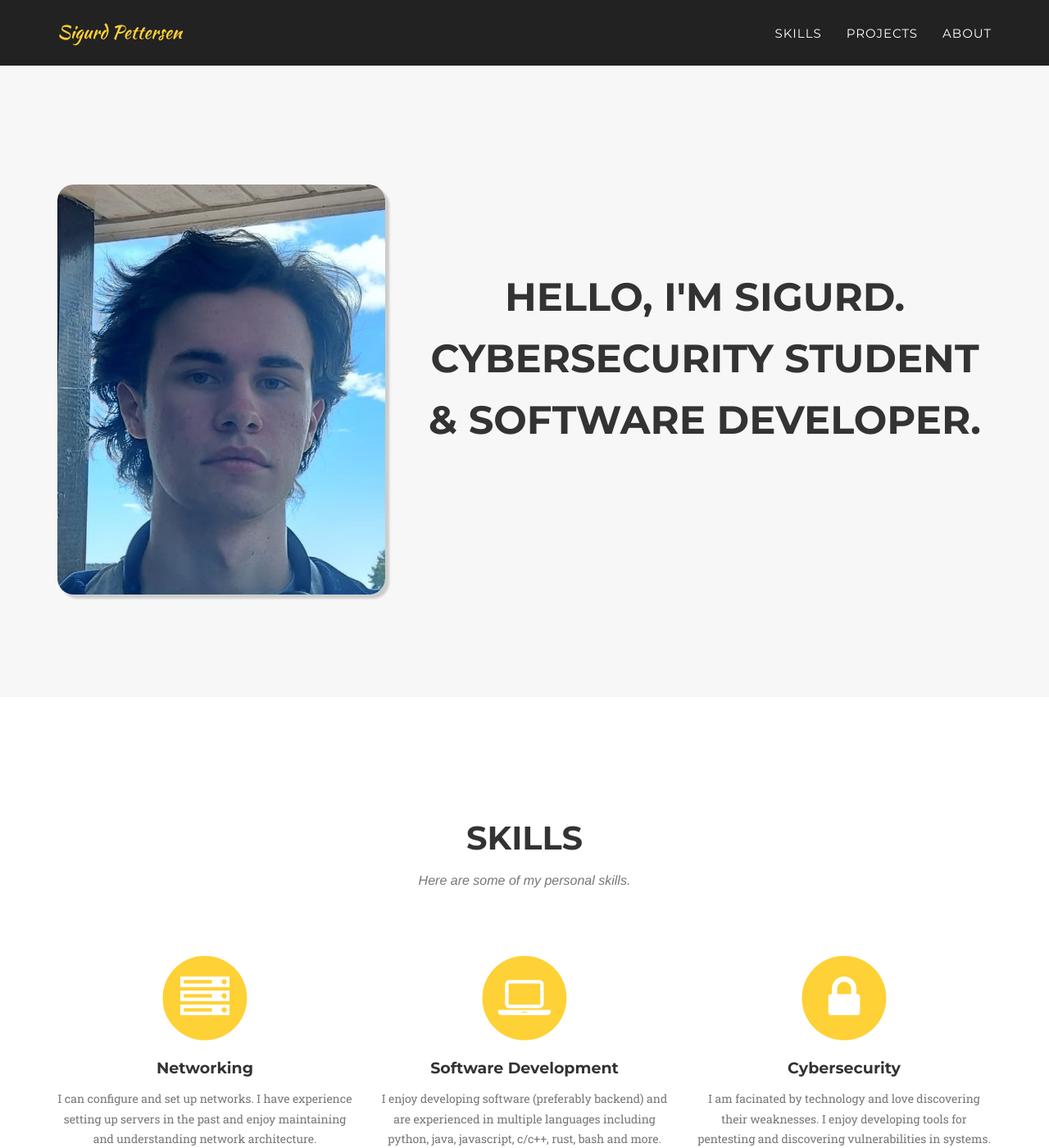
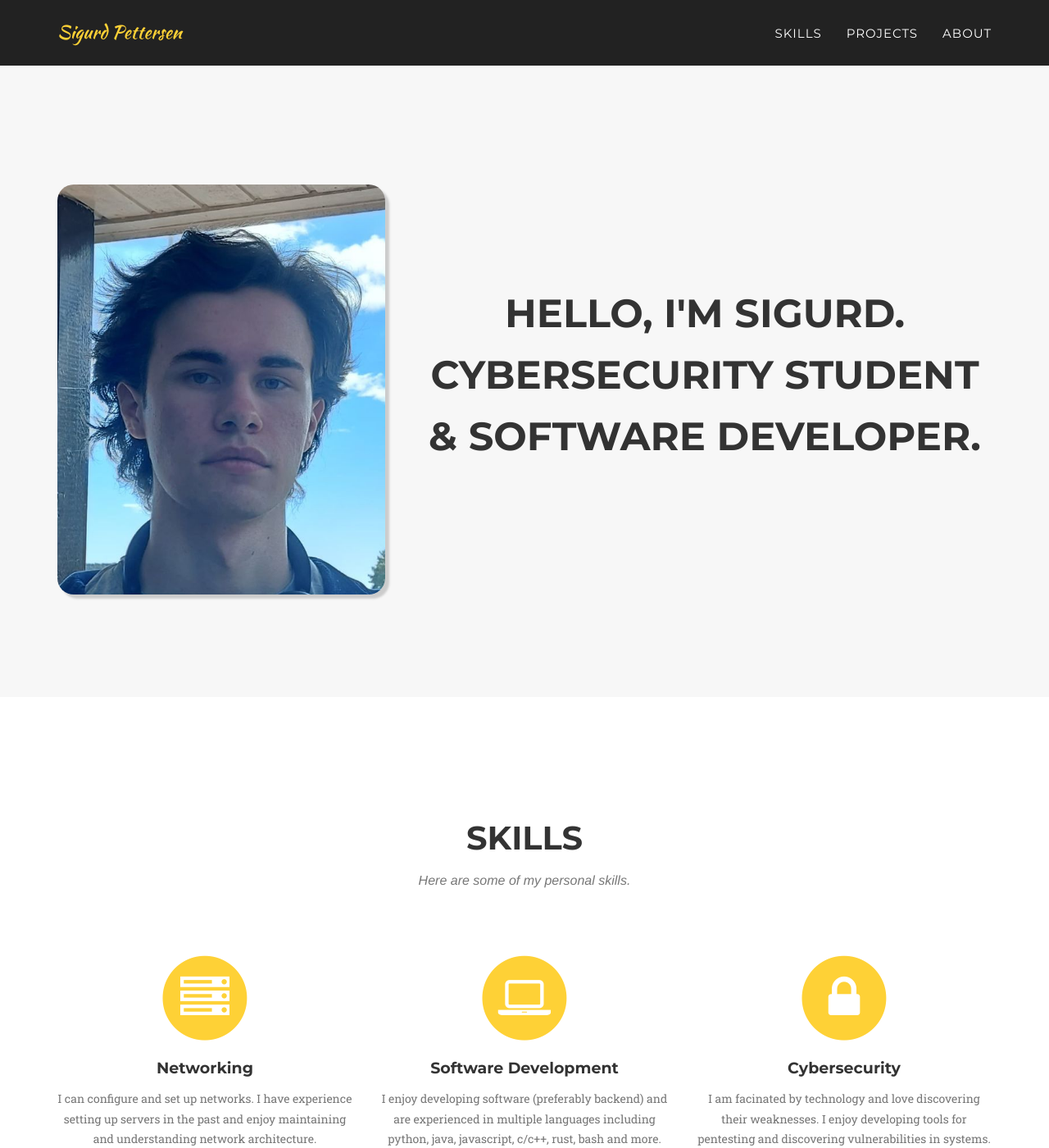
Before and after one commit to Serphyus/serphyus.github.io, a Jekyll site: the page built from index.html, in a window 1280 px wide and 1400 px high. Shown: the whole window at 82% size. Built offline with Jekyll 4.4.1, drawn with Linux system fonts in a browser that asks for light colours; some web fonts are replaced.

Commit message:
updated intro text margin

```diff
--- a/_includes/css/agency.css
+++ b/_includes/css/agency.css
@@ -342,7 +342,7 @@ header .site-intro {
     .intro-heading {
         text-transform: uppercase;
         font-family: {{ site.data.template.font.primary }};
-        margin-top: 150px;
+        margin-top: 170px;
         font-size: 48px;
         font-weight: 700;
         line-height: 75px;
```
